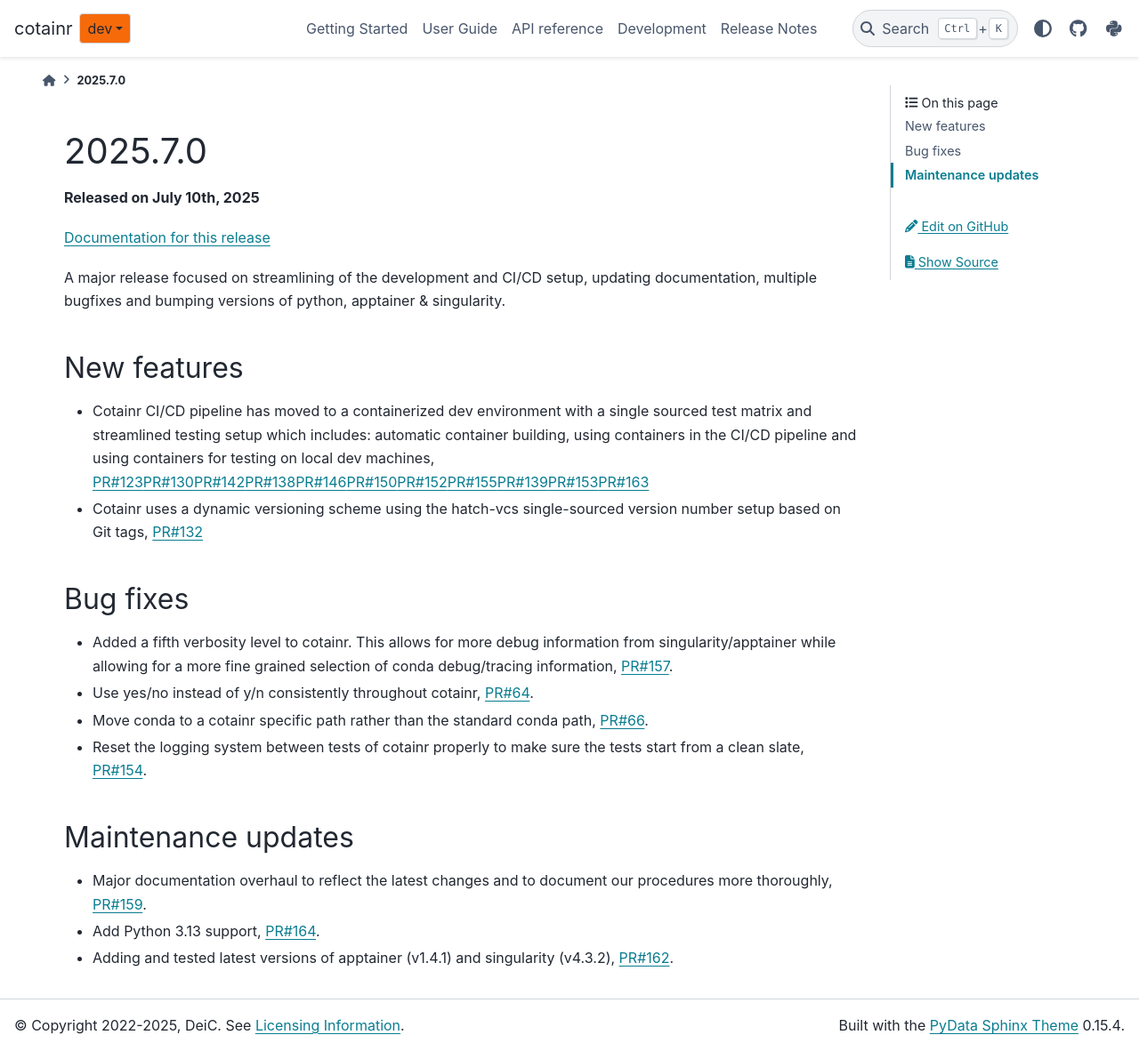
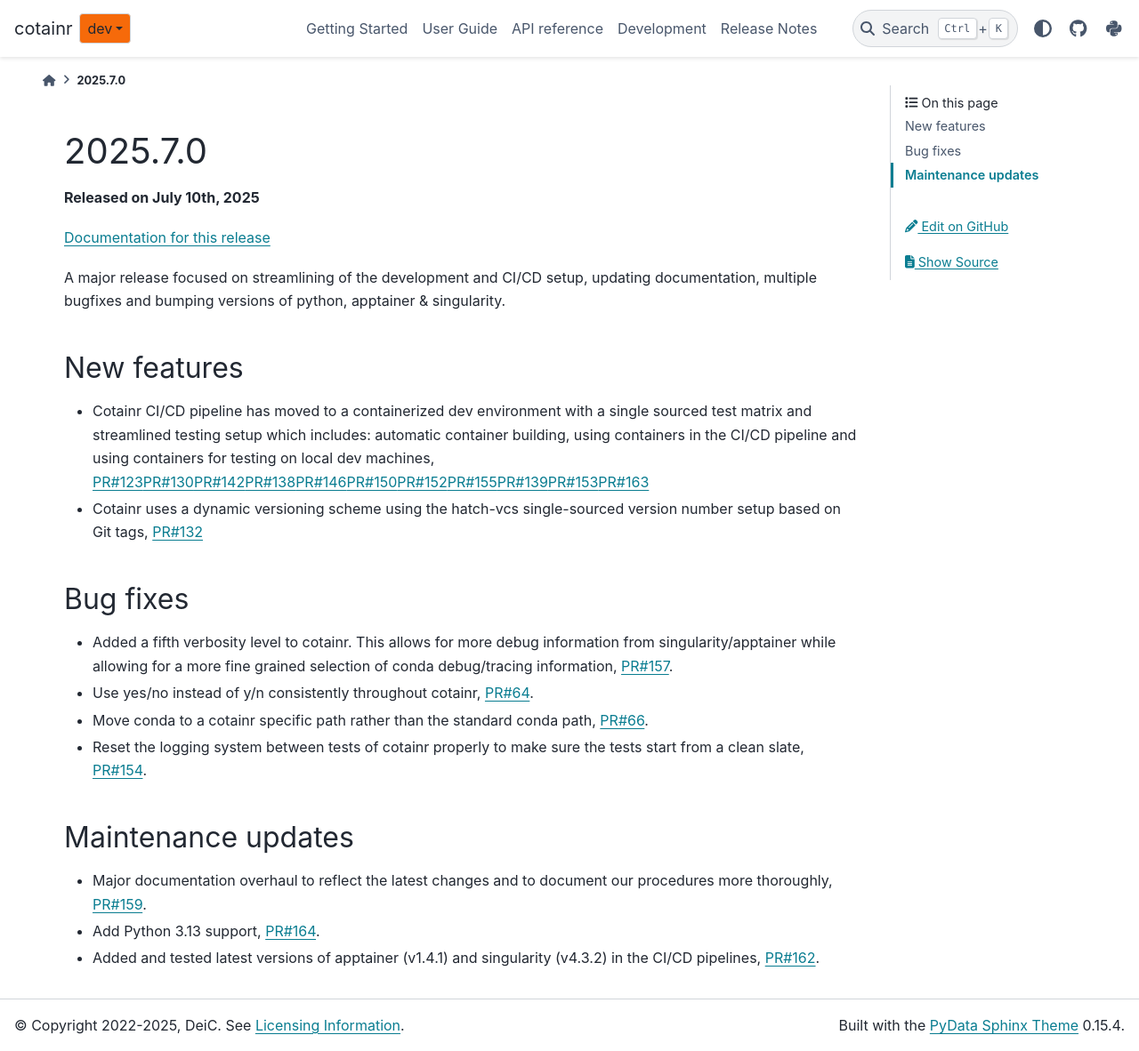
Before and after one commit to DeiC-HPC/cotainr, a Sphinx documentation site: the page built from doc/release_notes/2025.7.0.md, in a window 1280 px wide and 1182 px high. Shown: the whole window at 89% size. Built offline with Sphinx 7.4.7 and the PyData theme 0.15.4, drawn with Linux system fonts in a browser that asks for light colours; pages that are not in the unit, such as notebooks, are missing from menus; the version number could not be read and is left out.

Commit message:
Update doc/release_notes/2025.7.0.md
Co-authored-by: Christian Schou Oxvig <5367057+Chroxvi@users.noreply.github.com>

```diff
--- a/doc/release_notes/2025.7.0.md
+++ b/doc/release_notes/2025.7.0.md
@@ -22,4 +22,4 @@
 
 - Major documentation overhaul to reflect the latest changes and to document our procedures more thoroughly, [PR#159](https://github.com/DeiC-HPC/cotainr/pull/159).
 - Add Python 3.13 support, [PR#164](https://github.com/DeiC-HPC/cotainr/pull/164).
-- Adding and tested latest versions of apptainer (v1.4.1) and singularity (v4.3.2), [PR#162](https://github.com/DeiC-HPC/cotainr/pull/162).
+- Added and tested latest versions of apptainer (v1.4.1) and singularity (v4.3.2) in the CI/CD pipelines, [PR#162](https://github.com/DeiC-HPC/cotainr/pull/162).
```
